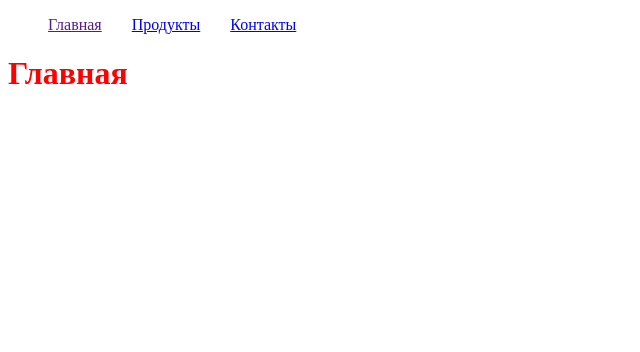
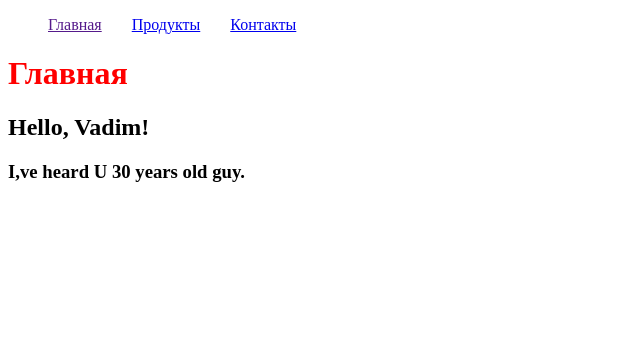
Before and after one commit to bazhenov4job/test_django, a Django app: page / in a window 1280 px wide. Shown: the top 352 px of the page, without its empty margins (0-640 px from the left). Run offline with Django 3.2, Linux system fonts and the light colour scheme.

```diff
--- a/test_project/mainapp/templates/mainapp/index.html
+++ b/test_project/mainapp/templates/mainapp/index.html
@@ -13,5 +13,7 @@
 </ul>
     <div class="clearboth"></div>
     <h1 class="header">Главная</h1>
+    <h2>Hello, {{ username|title }}!</h2>
+    <h3>I,ve heard U {{ age }} years old guy.</h3>
 </body>
 </html>
--- a/test_project/mainapp/views.py
+++ b/test_project/mainapp/views.py
@@ -3,7 +3,7 @@ from django.shortcuts import render
 # Create your views here.
 
 def main(request):
-    return render(request, 'mainapp/index.html')
+    return render(request, 'mainapp/index.html', {'username': 'vadim', 'age': 30 })
 
 def products(request):
     return render(request, 'mainapp/products.html')
```
